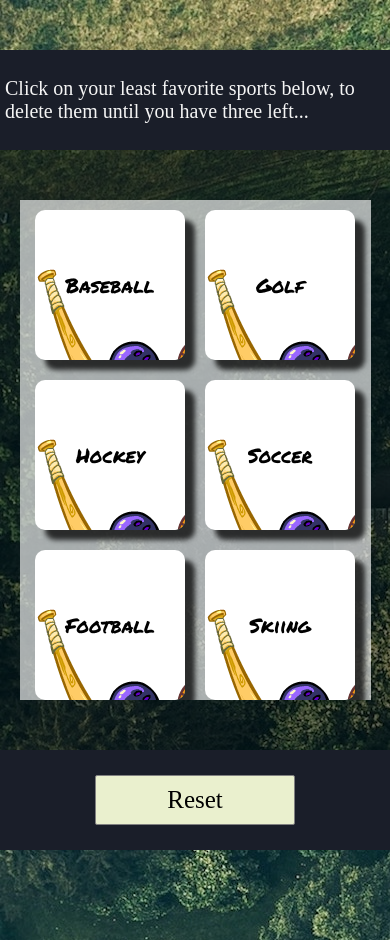
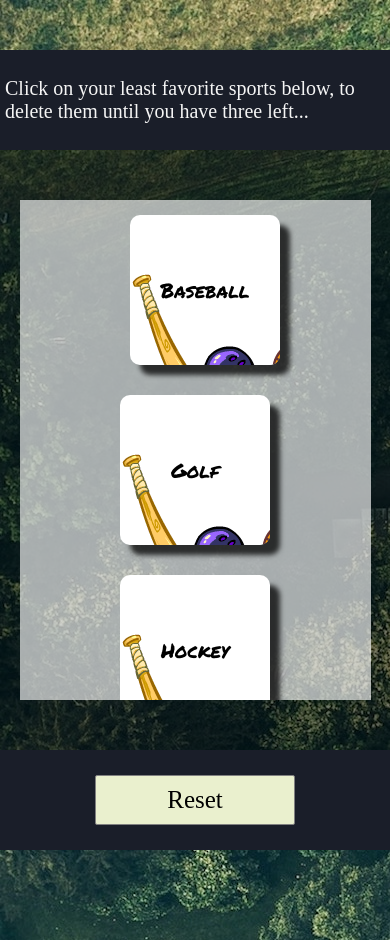
Before and after one commit to Aortizv7/sports_list, a React (Create React App) app: page / in a window 390 px wide. Built offline with nearby package versions, Linux system fonts and the light colour scheme; a web font is replaced by a local one.

Commit message:
confirmed the readMe

```diff
--- a/src/App.css
+++ b/src/App.css
@@ -116,12 +116,13 @@
   }
   .message {
     font-size: 20px;
+    padding-left:20px;
   }
   .individual_sport {
     width: 150px;
     height: 150px;
     font-size: 20px;
-    margin: 10px;
+    margin: 15px;
   }
   .reset_btn {
     width: 200px;
```
